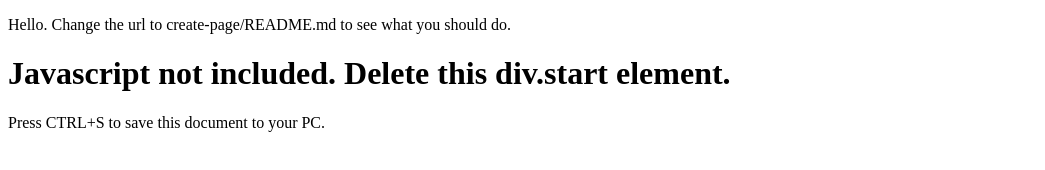
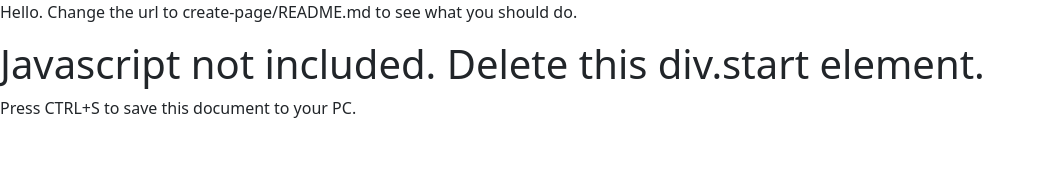
Before and after one commit to vicombotile/create-page, a plain HTML site: page index.html in a window 1280 px wide. Shown: the whole page, without its empty margins (0-1045 px from the left). Drawn offline with nearby package versions, Linux system fonts and the light colour scheme.

Commit message:
Boostrap

```diff
--- a/index.html
+++ b/index.html
@@ -7,6 +7,7 @@
     <script src="https://code.jquery.com/jquery-3.7.1.slim.js"></script>
     <script src="functions.js"></script>
     <link href="favicon.ico" />
+    <link href="https://cdn.jsdelivr.net/npm/bootstrap@5.3.3/dist/css/bootstrap.min.css" rel="stylesheet" integrity="sha384-QWTKZyjpPEjISv5WaRU9OFeRpok6YctnYmDr5pNlyT2bRjXh0JMhjY6hW+ALEwIH" crossorigin="anonymous" />
 </head>
 <body>
     <noscript>
```
